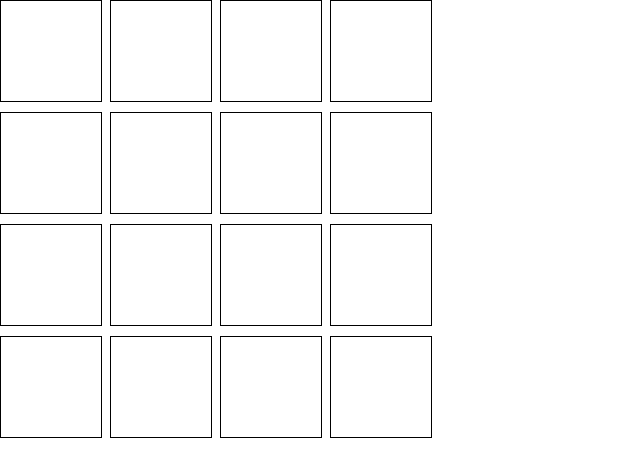
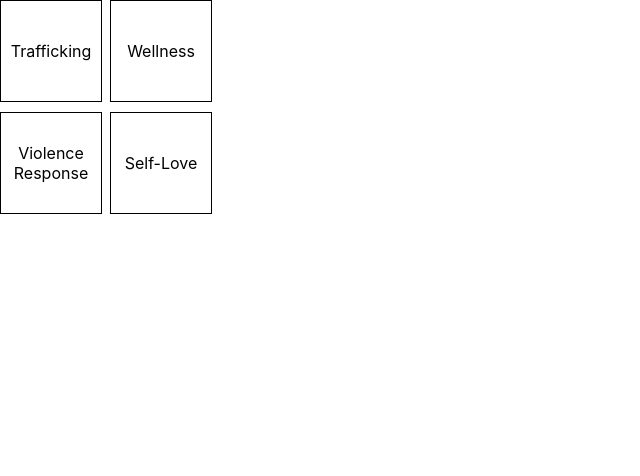
Before and after one commit to cfgchicago23/Team-10, a React (Create React App) app in the folder global-family/: page / in a window 1280 px wide. Shown: the top 476 px of the page, without its empty margins (0-640 px from the left). Built offline with nearby package versions, Linux system fonts and the light colour scheme.

Commit message:
added custom tile texts

```diff
--- a/global-family/src/App.css
+++ b/global-family/src/App.css
@@ -43,7 +43,7 @@
 
 .grid {
   display: grid;
-  grid-template-columns: repeat(4, 100px);
+  grid-template-columns: repeat(2, 100px);
   grid-gap: 10px;
 }
 
@@ -51,6 +51,9 @@
   width: 100px;
   height: 100px;
   border: 1px solid black;
+  display: flex;
+  align-items: center;
+  justify-content: center;
 }
 
 .tile.active {
--- a/global-family/src/content_page.js
+++ b/global-family/src/content_page.js
@@ -1,27 +1,29 @@
 import React, { useState } from 'react';
 import './App.css';
 
-const Tile = ({ id, onClick, isActive }) => {
+const Tile = ({ id, onClick, isActive, text }) => {
   const tileClassName = isActive ? 'tile active' : 'tile';
-  return <div className={tileClassName} onClick={() => onClick(id)} />;
+  return <div className={tileClassName} onClick={() => onClick(id)}>
+    <p>{text}</p>
+  </div>;
 };
+
 
 const ContentPage = () => {
   const [activeTiles, setActiveTiles] = useState([]);
 
   const handleClick = (id) => {
-    setActiveTiles((prevActiveTiles) =>
-      prevActiveTiles.includes(id)
-        ? prevActiveTiles.filter((tileId) => tileId !== id)
-        : [...prevActiveTiles, id]
-    );
+    console.log("hi");
+    //display the respective menu
   };
 
   const renderTiles = () => {
     const tiles = [];
-    for (let i = 0; i < 16; i++) {
+    const titles = ["Trafficking", "Wellness", "Violence Response", "Self-Love"]
+    for (let i = 0; i < 4; i++) {
       const isActive = activeTiles.includes(i);
-      tiles.push(<Tile key={i} id={i} onClick={handleClick} isActive={isActive} />);
+      tiles.push(<Tile key={i} id={i} onClick={handleClick} isActive={isActive} text={titles[i]}>
+      </Tile>);
     }
     return tiles;
   };
```
